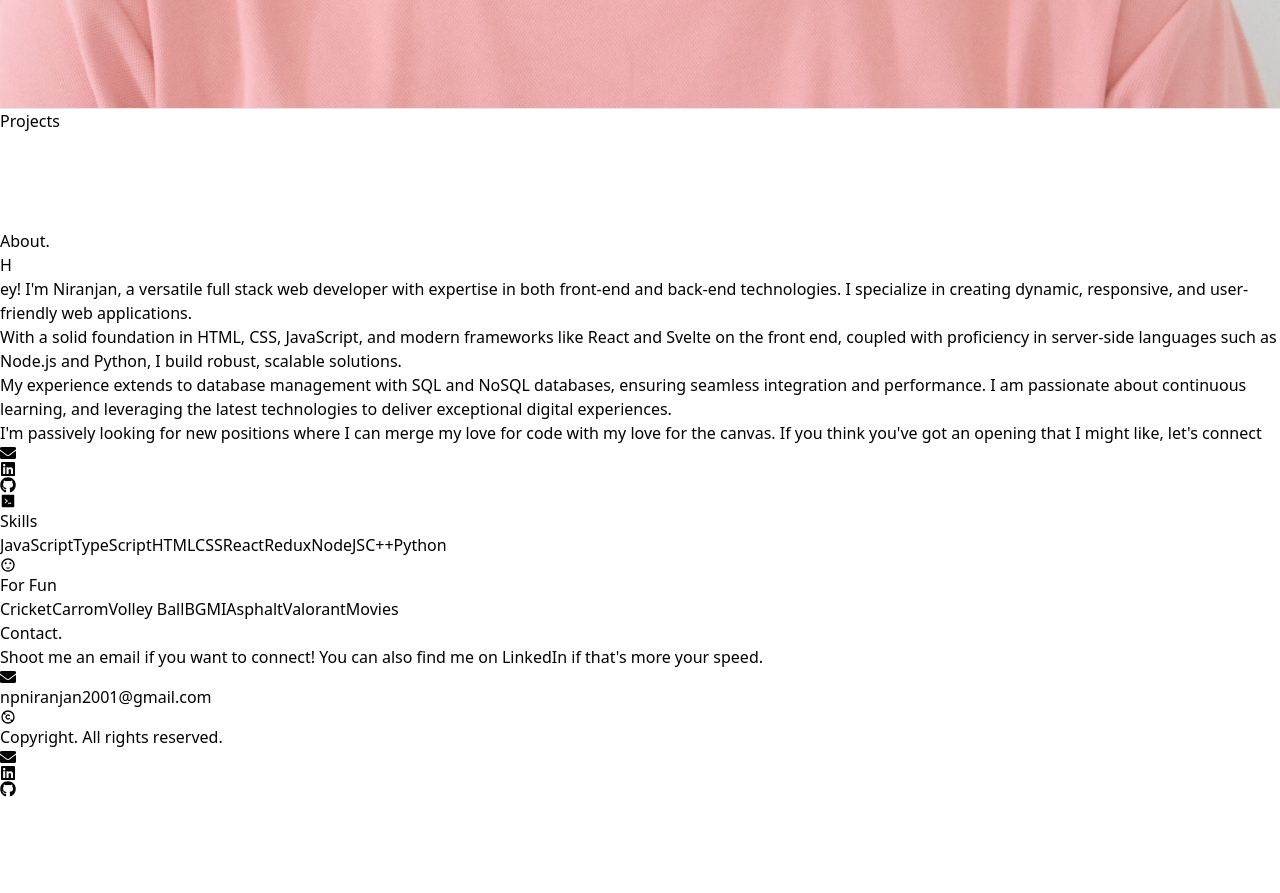
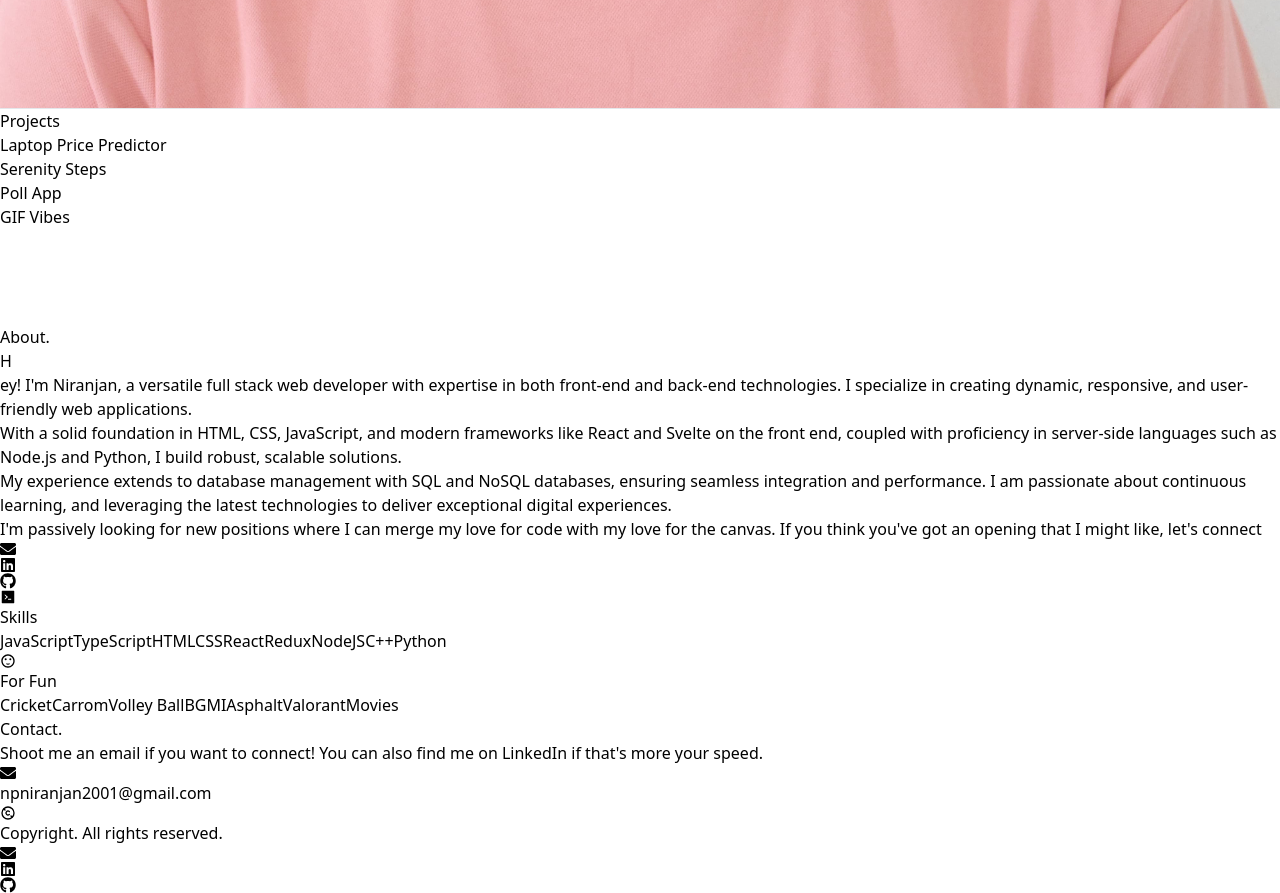
Before and after one commit to niranjanq/Portfolio, a React (Vite) app: page / in a window 1280 px wide. Shown: the part 3140-4033 px from the top of the page. Before the commit the page ends 3937 px from the top, so only its background shows below. Built offline with nearby package versions, Linux system fonts and the light colour scheme.

Commit message:
feat: adding data

```diff
--- a/src/Components/Projects.jsx
+++ b/src/Components/Projects.jsx
@@ -24,14 +24,20 @@ const HorizontalScrollCarousel = () => {
 
   return (
     <section ref={targetRef} className="relative h-[300vh] bg-white">
-      <div className="sticky top-0 flex h-screen items-center overflow-hidden lg:overflow-x-auto sm:overflow-y-auto sm:h-auto lg:h-screen">
-        <motion.div
-          style={{ x }}
-          className="flex gap-4 lg:flex-row sm:flex-col"
-        >
-          {cards.map((card) => {
-            return <Card card={card} key={card.id} />;
-          })}
+      {/* Mobile: vertical scroll */}
+      <div className="block lg:hidden sm:overflow-y-auto sm:h-screen">
+        <div className="flex flex-col items-center gap-4">
+          {cards.map((card) => (
+            <Card card={card} key={card.id} />
+          ))}
+        </div>
+      </div>
+      {/* Large devices: horizontal scroll */}
+      <div className="hidden lg:flex sticky top-0 h-screen items-center overflow-hidden">
+        <motion.div style={{ x }} className="flex gap-4">
+          {cards.map((card) => (
+            <Card card={card} key={card.id} />
+          ))}
         </motion.div>
       </div>
     </section>
```
